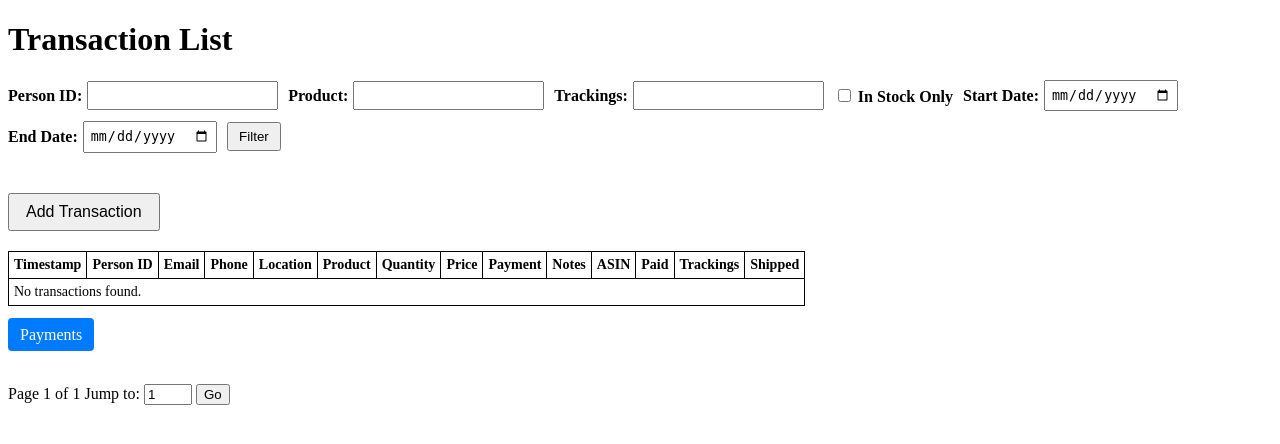
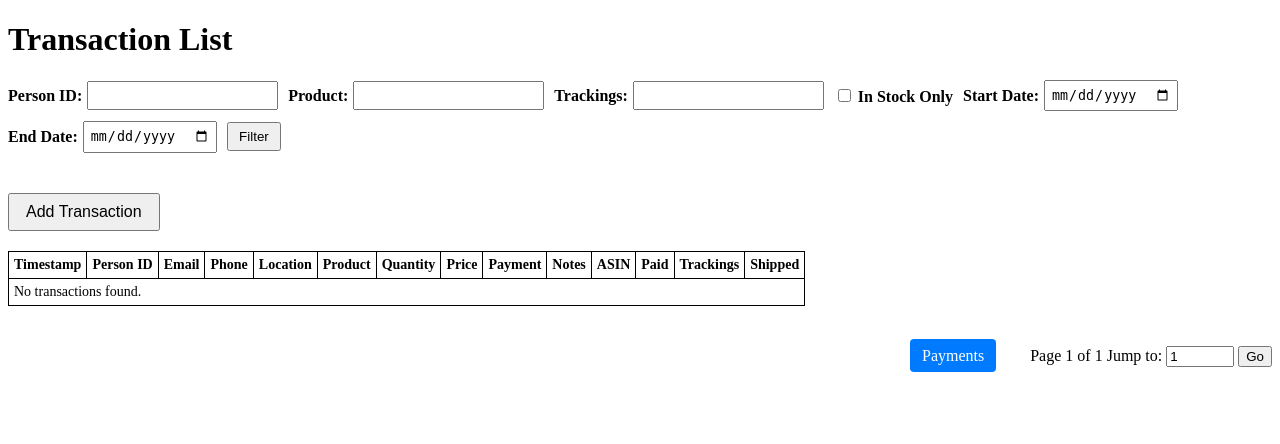
Before and after one commit to albertduu/DjangoTransactions, a Django app: page / in a window 1280 px wide. Shown: the top 444 px of the page. Run offline with Django 5.2, Linux system fonts and the light colour scheme; data that the repository does not hold is empty.

Commit message:
Added payments and moved paginiation to top

```diff
--- a/transactions/templates/transactions/list.html
+++ b/transactions/templates/transactions/list.html
@@ -236,13 +236,15 @@
         </div>
     </div>
 
-    <!-- Tab Bar -->
-    <div class="tab-bar">
+    <!-- Top Right Controls -->
+    <div style="text-align: right; margin-bottom: 10px;">
+        <!-- Payments Tab -->
+        <div class="tab-bar" style="display: inline-block;">
             <a href="{% url 'payments' %}">Payments</a>
         </div>
 
         <!-- Pagination Controls -->
-    <div class="pagination">
+        <div class="pagination" style="display: inline-block; margin-left: 20px;">
             {% if transactions.has_previous %}
                 <a href="?{% querystring page=transactions.previous_page_number %}">&laquo; Previous</a>
             {% endif %}
@@ -260,10 +262,12 @@
                     {% endif %}
                 {% endfor %}
                 <label for="page">Jump to:</label>
-            <input type="number" name="page" id="page" min="1" max="{{ transactions.paginator.num_pages }}" value="{{ transactions.number }}">
+                <input type="number" name="page" id="page" min="1" max="{{ transactions.paginator.num_pages }}" value="{{ transactions.number }}" style="width: 60px;">
                 <button type="submit">Go</button>
             </form>
         </div>
+    </div>
+
 
     <!-- JavaScript to handle modals -->
     <script>
```
Lines whose indentation alone changed are shown as unchanged.
